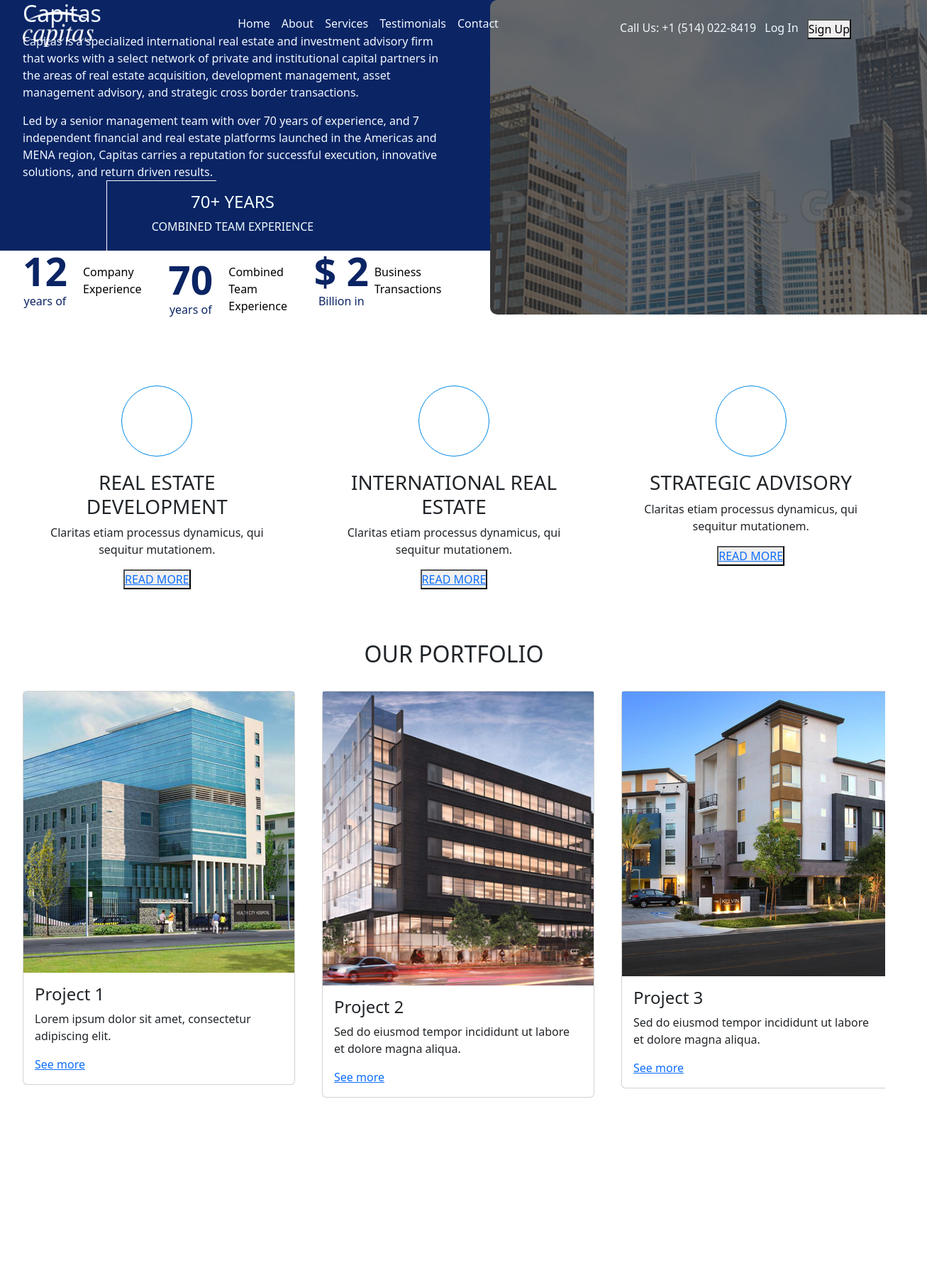
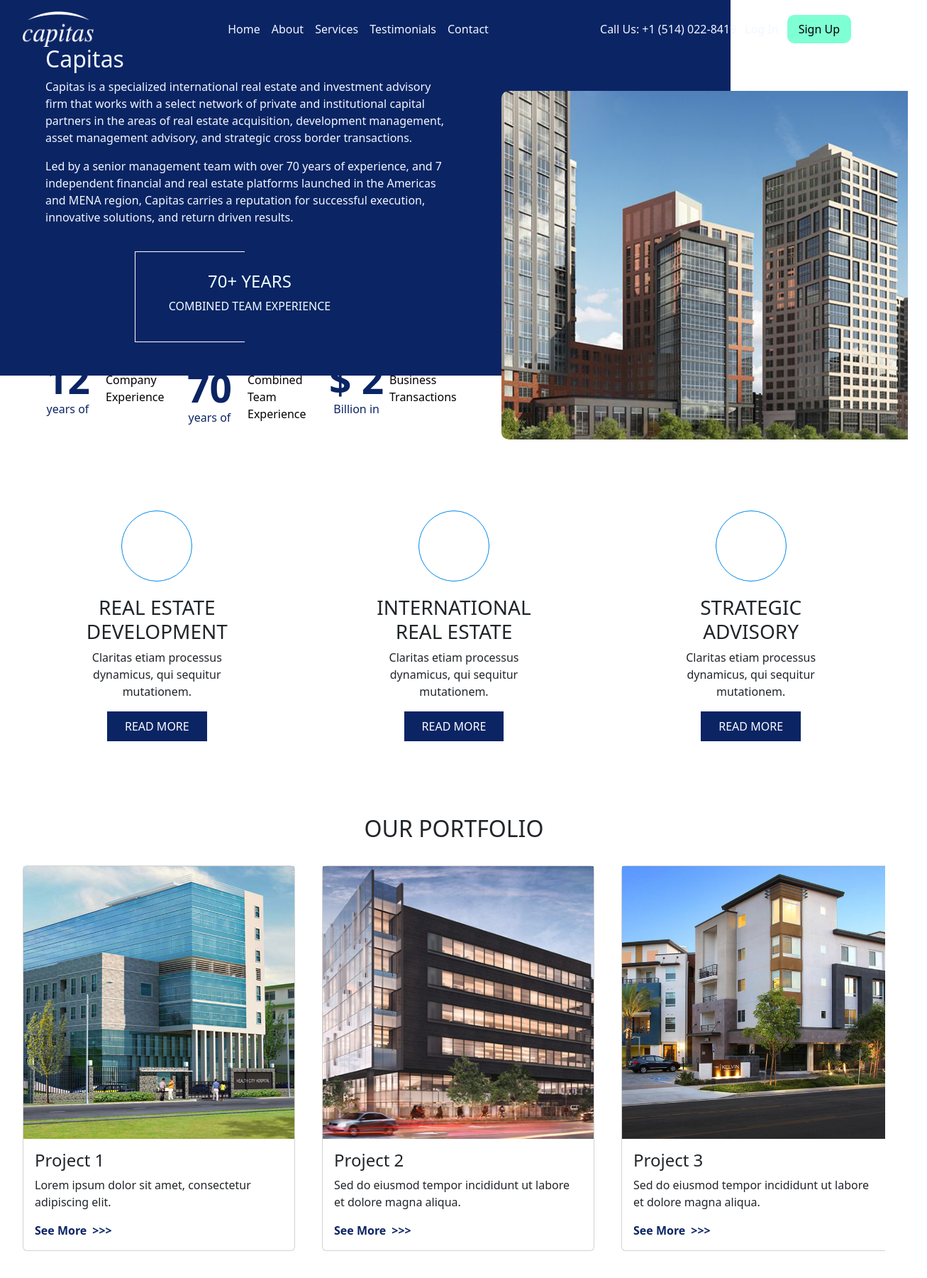
Before and after one commit to grvx-github/capitasnext, a Next.js app: page /services in a window 1280 px wide. Shown: the top 1800 px of the page at 71% size, 1307 px wide, since content can reach past the window. Before the commit the page ends 1578 px from the top, so only its background shows below. Built offline with nearby package versions, Linux system fonts and the light colour scheme.

Commit message:
added more styles

```diff
--- a/package.json
+++ b/package.json
@@ -9,12 +9,14 @@
     "lint": "next lint"
   },
   "dependencies": {
+    "@flaticon/flaticon-uicons": "^2.2.0",
     "bootstrap": "^5.3.0",
     "eslint": "8.45.0",
     "eslint-config-next": "13.4.11",
     "next": "13.4.11",
     "react": "18.2.0",
     "react-dom": "18.2.0",
+    "react-icons": "^4.10.1",
     "swiper": "^10.0.4"
   }
 }
--- a/src/app/Components/Header.js
+++ b/src/app/Components/Header.js
@@ -14,7 +14,7 @@ const Header = () => {
       const scrollY = window.scrollY;
       // Set the background color to white when the user scrolls down more than 100 pixels
       if (scrollY > 100) {
-        setNavbarBgColor("grey");
+        setNavbarBgColor("rgb(33, 37, 41)");
       } else {
         setNavbarBgColor("transparent");
       }
@@ -53,7 +53,7 @@ const Header = () => {
         <div className={styles.socials}>
           <Link href="#">Call Us: +1 (514) 022-8419</Link>
           <Link href="#">Log In</Link>
-          <button className="signUp">Sign Up</button>
+          <button className={styles.signUp} >Sign Up</button>
         </div>
       </div>
     </div>
--- a/src/app/Components/Portfolio.js
+++ b/src/app/Components/Portfolio.js
@@ -29,12 +29,14 @@ export const Portfolio = () => {
 									<div className={`${styles.pCard} col-lg-4 col-sm-12`}>
 										<div className="card">
 											<div className="card-img-top">
-												<Image className={styles.cardImg}  src={card.img} alt="" width={100} height={100} />
+												<Image className={styles.cardImg}  src={card.img} alt="" width={1000} height={1000} />
 											</div>
 											<div className="card-body">
 												<h4 className="card-title">{card.title}</h4>
 												<p className="card-text">{card.text}</p>
-												<Link href="#">See more</Link>
+												<Link className={styles.cardLink} href="#">
+													<p>See More</p>
+												</Link>
 											</div>
 										</div>
 									</div>
--- a/src/app/Components/ServiceCard.js
+++ b/src/app/Components/ServiceCard.js
@@ -1,5 +1,6 @@
 import Link from "next/link";
 import styles from "@/app/styles/services.module.css";
+import { BsFillBuildingsFill, TbBuildingSkyscraper, PiStrategyThin } from "react-icons"
 
 export const ServiceCard = (props) => {
 	return (
@@ -14,7 +15,7 @@ export const ServiceCard = (props) => {
 						<p>{props.content}</p>
 					</div>
 					<div className={styles.vmBtn}>
-						<button class={styles.btn2}>
+						<button className='btn2'>
 							<Link href="">READ MORE</Link>
 						</button>
 					</div>
--- a/src/app/globals.css
+++ b/src/app/globals.css
@@ -1,5 +1,24 @@
-*{
-	padding: 0;
-	margin: 0;
-	box-sizing: border-box;
+* {
+  padding: 0;
+  margin: 0;
+  box-sizing: border-box;
 }
+
+.btn2 {
+  background: linear-gradient(90deg, #0b2464 100%, #0b2464 50%) var(--_p, 50%) /
+    200%;
+  border: 1px solid #0b2464;
+  padding: 0.5rem 1.5rem;
+  color: #fff;
+  transition: all 0.3s ease;
+}
+.btn2:hover {
+  --_p: 100%;
+  scale: 1.05;
+}
+
+button a {
+  color: inherit;
+  text-decoration: none;
+  text-transform: uppercase;
+}
--- a/src/app/layout.js
+++ b/src/app/layout.js
@@ -3,10 +3,11 @@
 import './globals.css'
 import 'bootstrap/dist/css/bootstrap.min.css';
 import Header from './Components/Header';
-import Hero from './Components/Hero';
 import About from './Components/About';
 import Services from './Components/Services'
 import Portfolio from './Components/Portfolio';
+
+
 
 export default function RootLayout({ children }) {
   return (
--- a/src/app/services.js
+++ b/src/app/services.js
@@ -1,19 +1,21 @@
+
+
 const Cards = [
 	{
 		id: 1,
-		icon: <i class="fi fi-rs-home"></i>,
+		icon: <i className="fi fi-ts-city"></i>,
 		title: "REAL ESTATE DEVELOPMENT",
 		content: 'Claritas etiam processus dynamicus, qui sequitur mutationem.'
 	},
 	{
 		id: 2,
-		icon: <i class="fi fi-rs-building"></i>,
+		icon: <i className="fi fi-ss-house-building"></i>,
 		title: "INTERNATIONAL REAL ESTATE",
 		content: 'Claritas etiam processus dynamicus, qui sequitur mutationem.'
 	},
 	{
 		id: 3,
-		icon: <i class="fi fi-rs-file-edit"></i>,
+		icon: <i className="fi fi-ts-file-edit"></i>,
 		title: "STRATEGIC ADVISORY",
 		content: 'Claritas etiam processus dynamicus, qui sequitur mutationem.'
 	}
--- a/src/app/styles/about.module.css
+++ b/src/app/styles/about.module.css
@@ -3,6 +3,8 @@
   color: aliceblue;
   position: relative;
   z-index: 1;
+  padding: 4rem 0 4rem 2rem;
+  overflow: hidden;
 }
 .aboutSection::before {
   position: absolute;
@@ -19,7 +21,7 @@
   margin: auto;
 }
 .aboutImg {
-  background-image: url(../../../public/contactBG.png);
+  background-image: url(../../../public/aboutImg.png);
   background-position: center center;
   background-size: cover;
   background-repeat: no-repeat;
@@ -27,11 +29,13 @@
   width: 100%;
   margin-left: 35px;
   border-radius: 10px 0 0 10px;
+  margin-top: 4rem;
 }
 .statement {
   position: relative;
   width: max-content;
   margin: auto;
+  margin-top: 4rem;
 }
 .teamEx {
   text-align: center;
@@ -42,10 +46,14 @@
   content: "";
   width: 9.7rem;
   border: 1px solid white;
-  left: -4rem;
+  left: -3rem;
   height: 8rem;
-  top: -1rem;
+  top: -1.8rem;
   border-right: none;
+}
+.aboutCounter{
+  position: relative;
+  top: 2.5rem;
 }
 .counterCard {
   position: relative;
--- a/src/app/styles/header.module.css
+++ b/src/app/styles/header.module.css
@@ -6,6 +6,7 @@
 	width: 100%;
 	padding: 1rem 2rem;
 	z-index: 5000;
+	transition: all .2s ease-in;
 }
 
 .collapseableMenu{
@@ -20,17 +21,22 @@
 	text-decoration: none;
 	column-gap: 1rem;
 	color: aliceblue;
+	margin-bottom: 0;
 }
 
 .collapseableMenu a{
 	text-decoration: none;
 	color: inherit;
 }
+.collapseableMenu a:hover, .socials a:hover{
+	color: burlywood;
+}
 
 .socials{
 	display: flex;
 	column-gap: 0.75rem;
 	padding-right: 3rem;
+	align-items: center;
 
 }
 
@@ -38,3 +44,14 @@
 	text-decoration: none;
 	color: aliceblue;
 }
+.signUp{
+	background-color:aquamarine;
+	padding: 0.5rem 1rem;
+	border-radius: 10px;
+	transition: 0.2s ease;
+	border: none;
+}
+.signUp:hover{
+	background-color: #2f3e65;
+	color: white;
+}
--- a/src/app/styles/portfolio.module.css
+++ b/src/app/styles/portfolio.module.css
@@ -1,5 +1,6 @@
 .pWrapper {
-  padding: 2rem;
+  padding: 4rem 2rem;
+  overflow: hidden;
 }
 .pWrapper h2 {
   text-align: center;
@@ -7,10 +8,48 @@
   text-transform: uppercase;
   font-size: 2rem;
 }
+.pCard{
+  height: 100%;
+}
 .pCard > div{
   width: 24rem;
+  height: 100%;
 }
 .cardImg {
-  width: 100%;
-  height: auto;
+  max-width: 100%;
+  height: 24rem;
 }
+
+.cardLink{
+  text-decoration: none;
+  color: #0b2464;
+  font-weight: 800;
+  transition: all 0.3s ease;
+}
+.cardLink:hover{
+  color:#576891;
+}
+.cardLink:hover .cardLink::after{
+  animation: shake infinite 0.2s 0s infinite both ;
+}
+
+@keyframes shake {
+  0%{
+
+    right: 0;
+  }
+
+  100%{
+    right: 1rem;
+  }
+
+}
+.cardLink p{
+  display: inline;
+}
+.cardLink::after{
+  content: ">>>";
+  margin-left: 0.5rem;
+  width: 0rem;
+  position: relative;
+}
--- a/src/app/styles/services.module.css
+++ b/src/app/styles/services.module.css
@@ -15,7 +15,7 @@
   transform: scale(1);
   transition: all 0.1s ease-out 0s;
 }
-.serviceCardItems{
+.serviceCardItem{
 	max-width: 14rem;
 	margin-inline: auto;
 }
@@ -37,7 +37,8 @@
   transform: translateX(-50%);
 }
 
-.serviceCardIcon i::before {
+.serviceCardIcon > * {
+   font-family: "Flaticon";
   font-size: 50px;
   display: block;
   margin-top: 1.5rem;
```
Also changed, not shown: src/app/Components/Services.js (line endings or trailing spaces), 1 other file (tests, documents, lock files or other folders).
